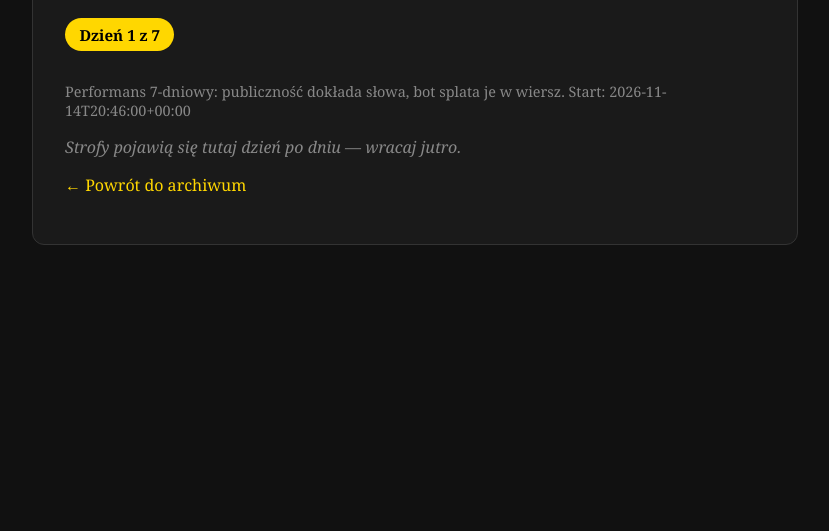
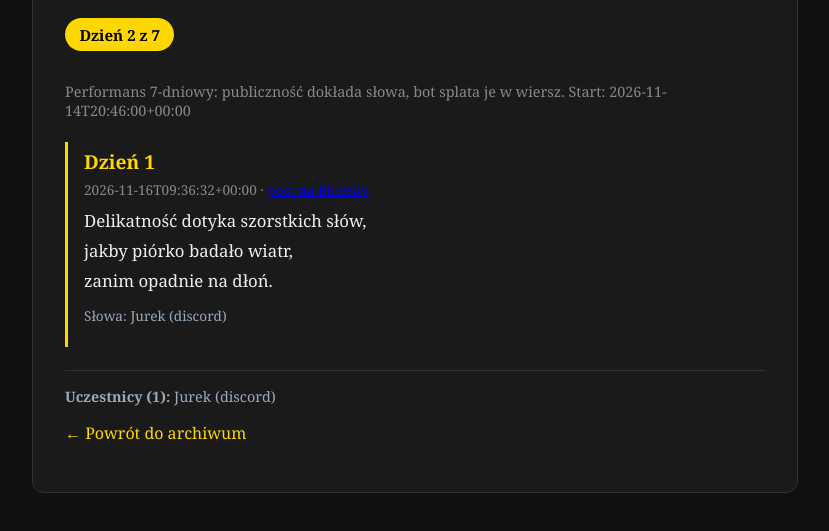
Before and after one commit to marcingrabowskiscenarzysta-lang/bot-archiwum, a plain HTML site: page zywy_poemat.html in a window 1280 px wide. Shown: the part 111-642 px from the top of the page, without its empty margins (225-1054 px from the left). Drawn offline with Linux system fonts and the light colour scheme.

Commit message:
Bot Grabowski: aktualizacja zywy_poemat.html

```diff
--- a/zywy_poemat.html
+++ b/zywy_poemat.html
@@ -28,11 +28,16 @@
 <body>
 <div class="container">
   <h1>Żywy Poemat</h1>
-  <span class="status trwa">Dzień 1 z 7</span>
+  <span class="status trwa">Dzień 2 z 7</span>
   <p class="start-info">Performans 7-dniowy: publiczność dokłada słowa, bot splata je w wiersz.
      Start: 2026-11-14T20:46:00+00:00</p>
-  <p class="pusta">Strofy pojawią się tutaj dzień po dniu — wracaj jutro.</p>
-
+  <section class="strophe">
+    <h2>Dzień 1</h2>
+    <div class="meta">2026-11-16T09:36:32+00:00 · <a href="at://did:plc:lipc2rnlzo5bj2vjvweryam6/app.bsky.feed.post/3n2ga2ute5q2t" target="_blank" rel="noopener">post na Bluesky</a></div>
+    <div class="tresc">Delikatność dotyka szorstkich słów,<br>jakby piórko badało wiatr,<br>zanim opadnie na dłoń.</div>
+    <div class="autorzy">Słowa: Jurek (discord)</div>
+  </section>
+<p class="uczestnicy"><strong>Uczestnicy (1):</strong> Jurek (discord)</p>
   <p><a href="index.html" class="back">← Powrót do archiwum</a></p>
 </div>
 </body>
```
